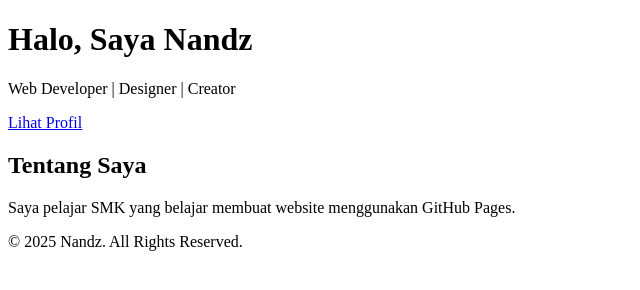
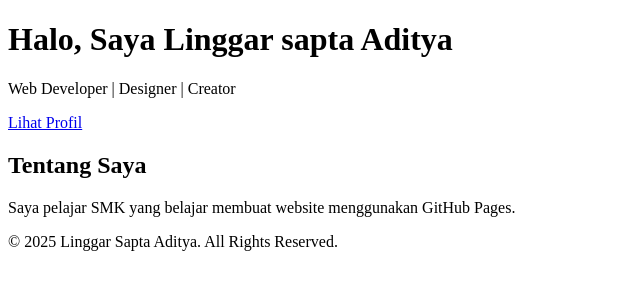
Before and after one commit to adityalinggarsapta-rgb/sapta, a plain HTML site: page index.html in a window 1280 px wide. Shown: the whole page, without its empty margins (0-640 px from the left). Drawn offline with Linux system fonts and the light colour scheme.

Commit message:
Update index.html

```diff
--- a/index.html
+++ b/index.html
@@ -1,7 +1,7 @@
 <!DOCTYPE html> <html lang="en"> <head> <meta charset="UTF-8"> <meta name="viewport"
 content="width=device-width, initial-scale=1.0"> <title>My Portfolio</title> <link rel="stylesheet"
-href="style.css"> </head> <body> <header> <h1>Halo, Saya Nandz</h1> <p>Web Developer |
+href="style.css"> </head> <body> <header> <h1>Halo, Saya Linggar sapta Aditya</h1> <p>Web Developer |
 Designer | Creator</p> <a href="#about" class="btn">Lihat Profil</a> </header> <section
 id="about"> <h2>Tentang Saya</h2> <p>Saya pelajar SMK yang belajar membuat website
-menggunakan GitHub Pages.</p> </section> <footer> <p>© 2025 Nandz. All Rights Reserved.</p>
+menggunakan GitHub Pages.</p> </section> <footer> <p>© 2025 Linggar Sapta Aditya. All Rights Reserved.</p>
 </footer> </body> </html>
```
